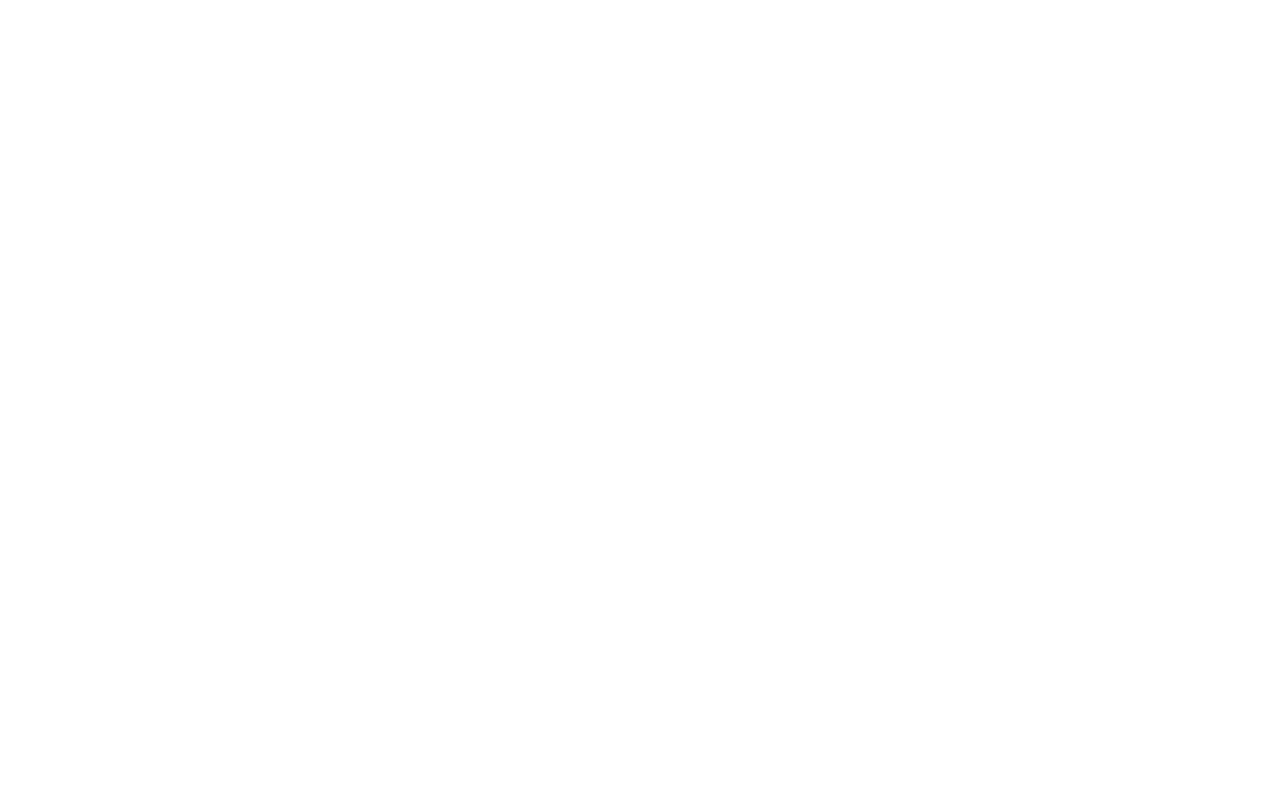
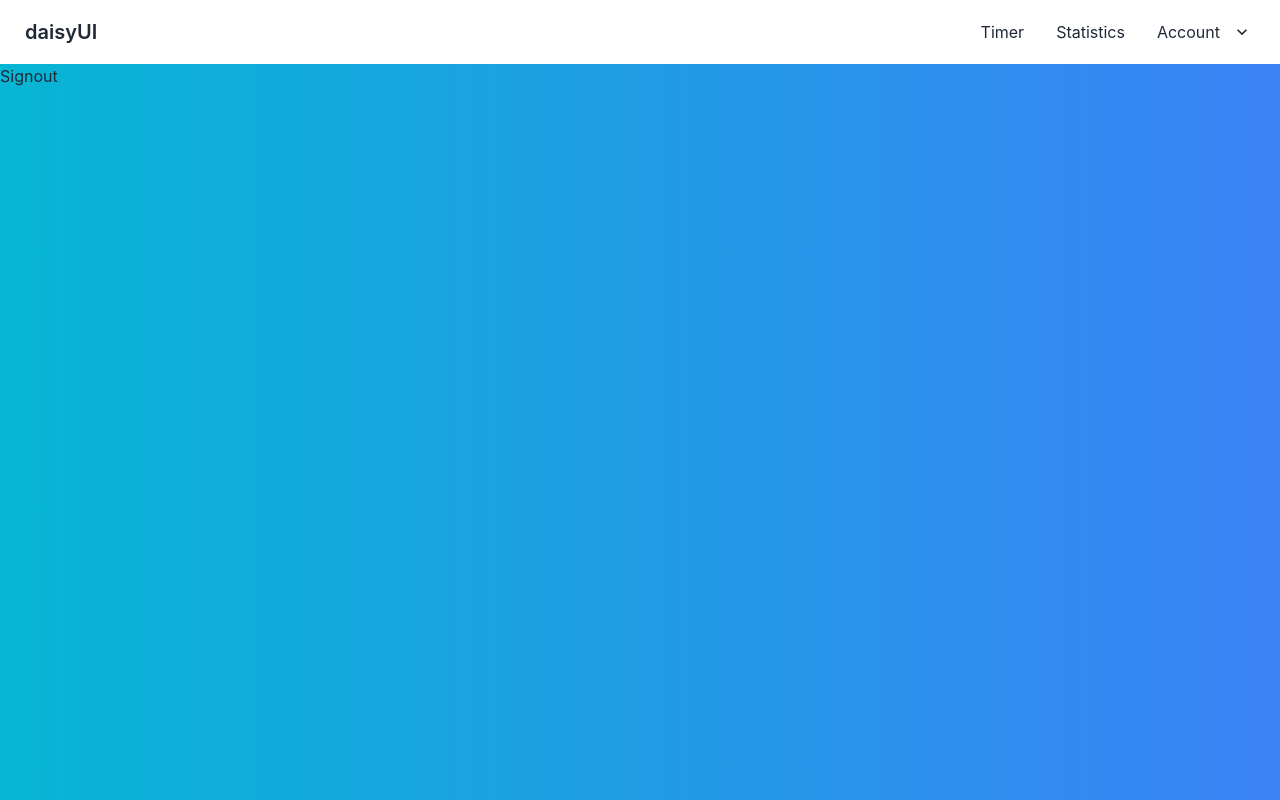
Before and after one commit to KyoshiNoda/Steam-Time, a React (Create React App) app in the folder client/: page /signout in a window 1280 px wide. Before the commit this address had no page. Built offline with nearby package versions, Linux system fonts and the light colour scheme.

Commit message:
added correct pages with navbar implementation

```diff
--- a/client/src/App.js
+++ b/client/src/App.js
@@ -2,12 +2,20 @@
 import {Routes,Route} from 'react-router-dom';
 import Homepage from './pages/Homepage';
 import Account from './pages/Account';
+import Statistics from './pages/Statistics';
+import Timer from './pages/Timer';
+import Signout from './pages/Signout';
+import Settings from './pages/Settings';
 function App() {
   return (
     <>
       <Routes>
         <Route path = '/' element = {<Homepage/>}/>
         <Route path = '/account' element = {<Account/>}/>
+        <Route path = '/Settings' element = {<Settings/>}/>
+        <Route path = '/statistics' element = {<Statistics/>}/>
+        <Route path = '/timer' element = {<Timer/>}/>
+        <Route path = '/signout' element = {<Signout/>}/>
       </Routes>
     </>
   );
--- a/client/src/components/NavBar/NavBar.jsx
+++ b/client/src/components/NavBar/NavBar.jsx
@@ -8,16 +8,16 @@
         </div>
         <div className="flex-none">
             <ul className="menu menu-horizontal px-1">
-            <li><NavItem title = "Timer"/></li>
-            <li><NavItem title = "Statistics"/></li>
+            <li><NavItem title = "Timer" route = "/Timer"/></li>
+            <li><NavItem title = "Statistics" route = "/Statistics"/></li>
             <li tabIndex={0}>
                 <a>
                 Account
                 <svg className="fill-current" xmlns="http://www.w3.org/2000/svg" width="20" height="20" viewBox="0 0 24 24"><path d="M7.41,8.58L12,13.17L16.59,8.58L18,10L12,16L6,10L7.41,8.58Z"/></svg>
                 </a>
                 <ul className="p-2 bg-base-100">
-                <li><NavItem title = "Settings"/></li>
-                <li><NavItem title = "Sign out"/></li>
+                <li><NavItem title = "Settings" route = "/Settings"/></li>
+                <li><NavItem title = "Sign out" route = "/SignOut"/></li>
                 </ul>
             </li>
             </ul>
--- a/client/src/pages/Homepage.jsx
+++ b/client/src/pages/Homepage.jsx
@@ -6,6 +6,7 @@
   return (
     <Background>
       <NavBar/>
+      homepage
     </Background>
 
   )
--- /dev/null
+++ b/client/src/pages/Settings.jsx
@@ -0,0 +1,13 @@
+import React from 'react'
+import Background from '../components/Background'
+import NavBar from '../components/NavBar/NavBar'
+function Settings() {
+  return (
+    <Background>
+      <NavBar/>
+      Settings
+    </Background>
+  )
+}
+
+export default Settings
--- /dev/null
+++ b/client/src/pages/Signout.jsx
@@ -0,0 +1,13 @@
+import React from 'react'
+import Background from '../components/Background'
+import NavBar from '../components/NavBar/NavBar'
+function Signout() {
+  return (
+    <Background>
+      <NavBar/>
+      Signout
+    </Background>
+  )
+}
+
+export default Signout
--- /dev/null
+++ b/client/src/pages/Statistics.jsx
@@ -0,0 +1,13 @@
+import React from 'react'
+import Background from '../components/Background'
+import NavBar from '../components/NavBar/NavBar'
+function Statistics() {
+  return (
+    <Background>
+      <NavBar/>
+      Statistics
+    </Background>
+  )
+}
+
+export default Statistics
--- /dev/null
+++ b/client/src/pages/Timer.jsx
@@ -0,0 +1,13 @@
+import React from 'react'
+import Background from '../components/Background'
+import NavBar from '../components/NavBar/NavBar'
+function Timer() {
+  return (
+    <Background>
+      <NavBar/>
+      Timer
+    </Background>
+  )
+}
+
+export default Timer
```
